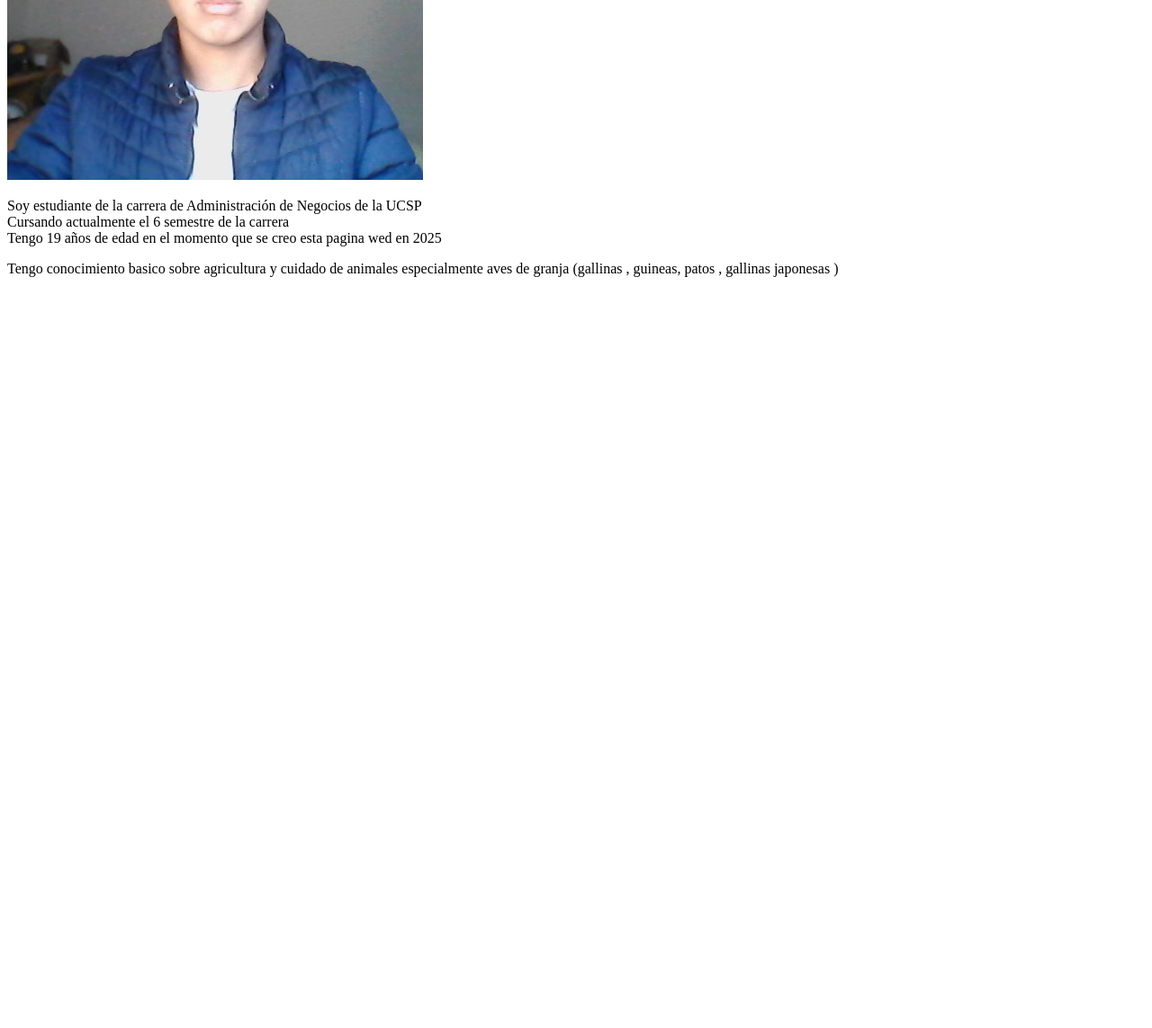
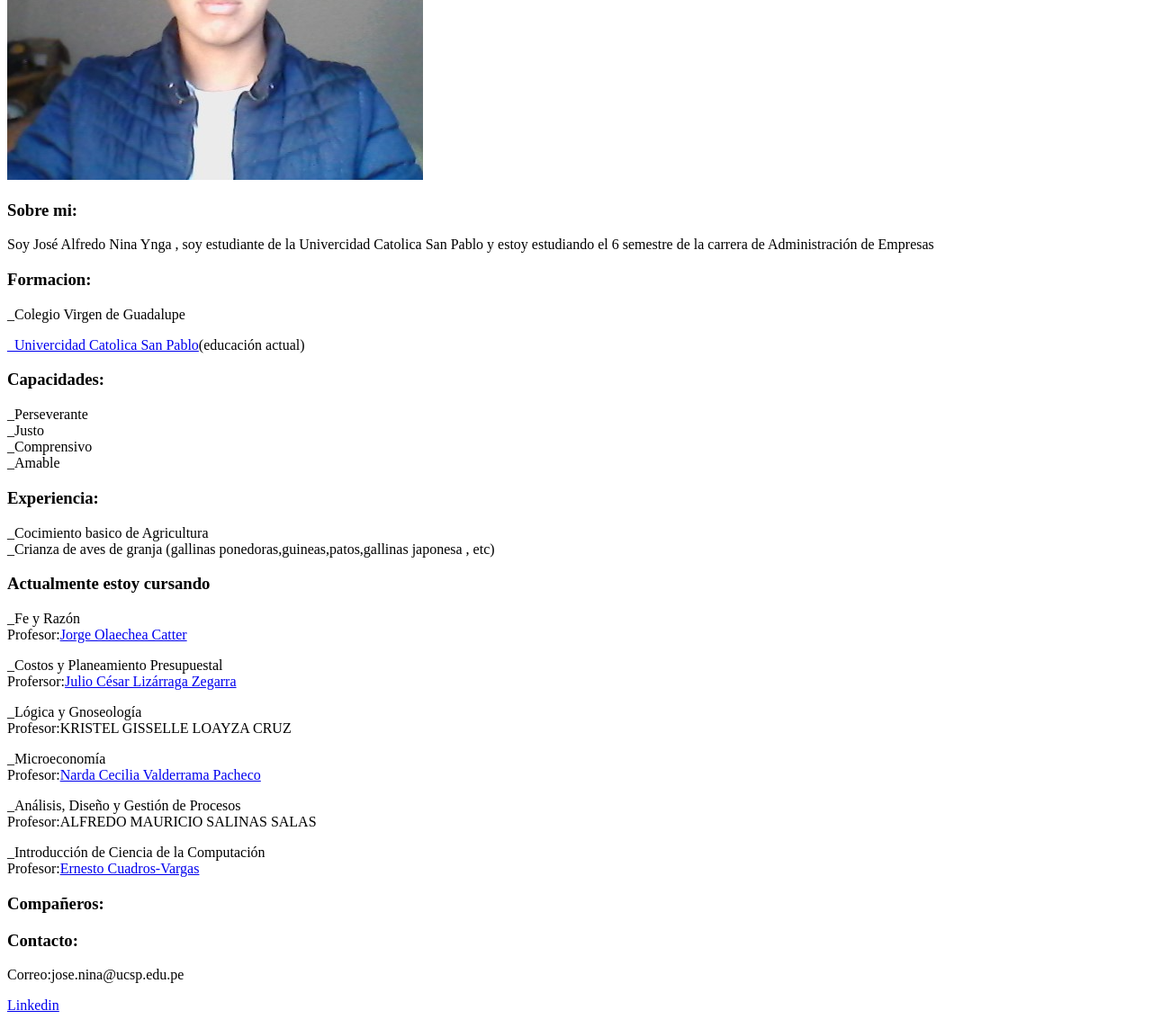
Before and after one commit to jose811ninaz-maker/JoseAlfredoNinaYnga, a plain HTML site: page index.html in a window 1280 px wide. Shown: the part 399-1542 px from the top of the page at 90% size. Before the commit the page ends 800 px from the top, so only its background shows below. Drawn offline with Linux system fonts and the light colour scheme.

Commit message:
Actualizar index.html

```diff
--- a/index.html
+++ b/index.html
@@ -2,14 +2,31 @@
 <html>
 <head>
 <meta name="google-site-verification" content="e2k_33ac4Un3wYENaVIZa0avdN6SAqHWvo4pmpDjbeg" />
-<title>Jose Alfredo Nina Ynga</title>
+<title>José Alfredo Nina Ynga</title>
 </head>
 <body>
 <h1>Bienvenido</h1>
-<p>Mi nombre es Jose Alfredo Nina Ynga</p>
+<p>Mi nombre es José Alfredo Nina Ynga</p>
 <img src="img/imagen1.png" alt="">
-<p>Soy estudiante de la carrera de Administración de Negocios de la UCSP <br> Cursando actualmente el 6 semestre de la carrera <br>Tengo 19 años de edad en el momento que se creo esta pagina wed en 2025 </p>
-<p>Tengo conocimiento basico sobre agricultura y cuidado de animales especialmente aves de granja (gallinas , guineas, patos , gallinas japonesas )</p>
+<h3>Sobre mi:</h3>
+<p>Soy José Alfredo Nina Ynga , soy estudiante de la Univercidad Catolica San Pablo y estoy estudiando el 6 semestre de la carrera de Administración de Empresas </p>
+<h3>Formacion:</h3>
+<p>_Colegio Virgen de Guadalupe</p>
+<p><a href="https://ucsp.edu.pe/">_Univercidad Catolica San Pablo</a>(educación actual)</p>
+<h3>Capacidades:</h3>
+<p>_Perseverante<br>_Justo<br>_Comprensivo<br>_Amable</p>
+<h3>Experiencia:</h3>
+<p>_Cocimiento basico de Agricultura<br>_Crianza de aves de granja (gallinas ponedoras,guineas,patos,gallinas japonesa , etc)</p>
+<h3>Actualmente estoy cursando</h3>
+<p>_Fe y Razón<br>Profesor:<a href="https://www.linkedin.com/in/jorgeolaecheacatter/">Jorge Olaechea Catter</a></p>
+<p>_Costos y Planeamiento Presupuestal<br>Profersor:<a href="https://www.linkedin.com/in/julio-c%C3%A9sar-liz%C3%A1rraga-zegarra-01524289/">Julio César Lizárraga Zegarra</a></p>
+<p>_Lógica y Gnoseología <br>Profesor:KRISTEL GISSELLE LOAYZA CRUZ</p>
+<p>_Microeconomía<br>Profesor:<a href="https://www.linkedin.com/in/narda-cecilia-valderrama-pacheco-3213ab35/">Narda Cecilia Valderrama Pacheco</a></p>
+<p>_Análisis, Diseño y Gestión de Procesos<br>Profesor:ALFREDO MAURICIO SALINAS SALAS</p>
+<p>_Introducción de Ciencia de la Computación<br>Profesor:<a href="https://www.linkedin.com/in/ecuadrosv/">Ernesto Cuadros-Vargas </a></p>
+<h3>Compañeros:</h3>
+<h3>Contacto:</h3>
+<p>Correo:jose.nina@ucsp.edu.pe</p>
+<P><a href="https://www.linkedin.com/in/jose-alfredo-nina-ynga-400954385/">Linkedin</a></P>
 </body>
-
 <html>
```
